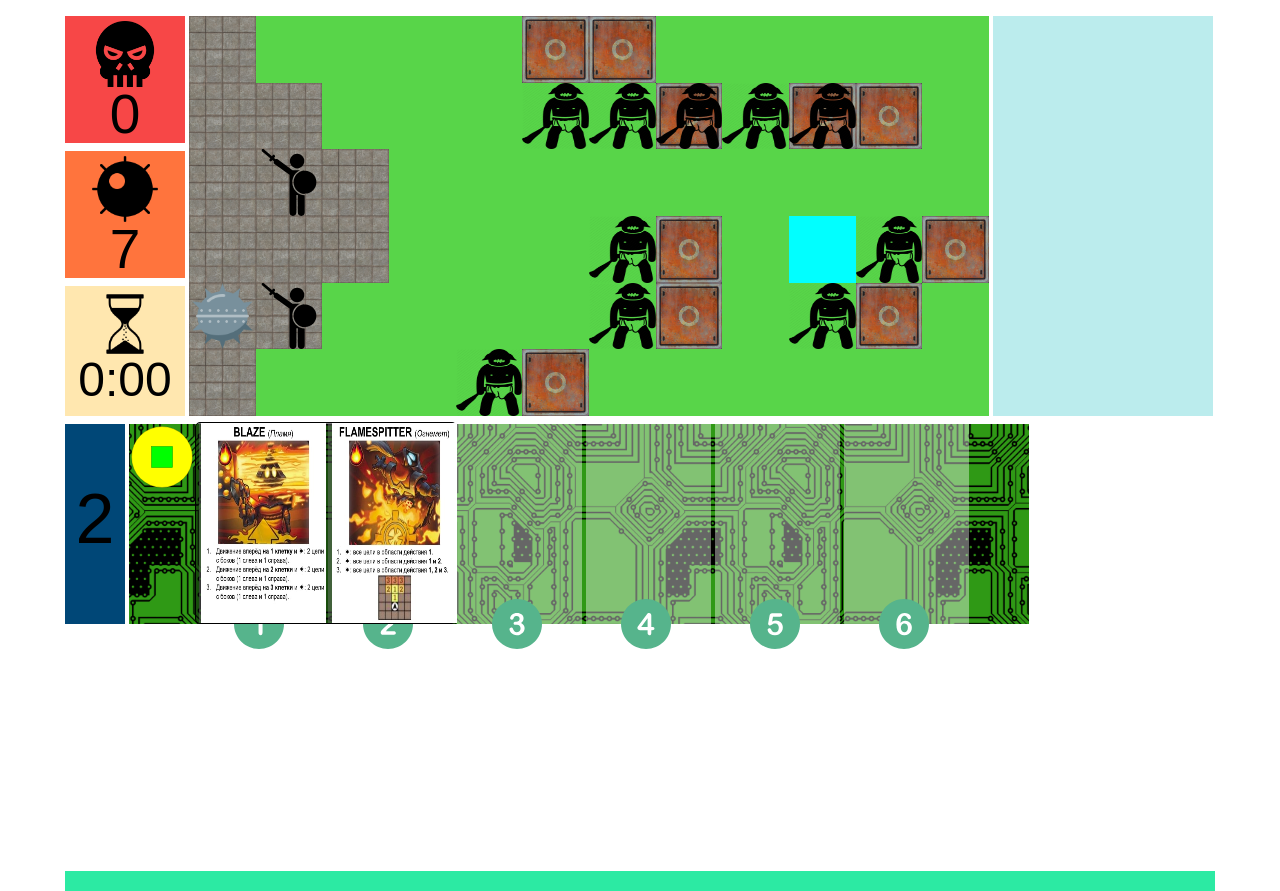
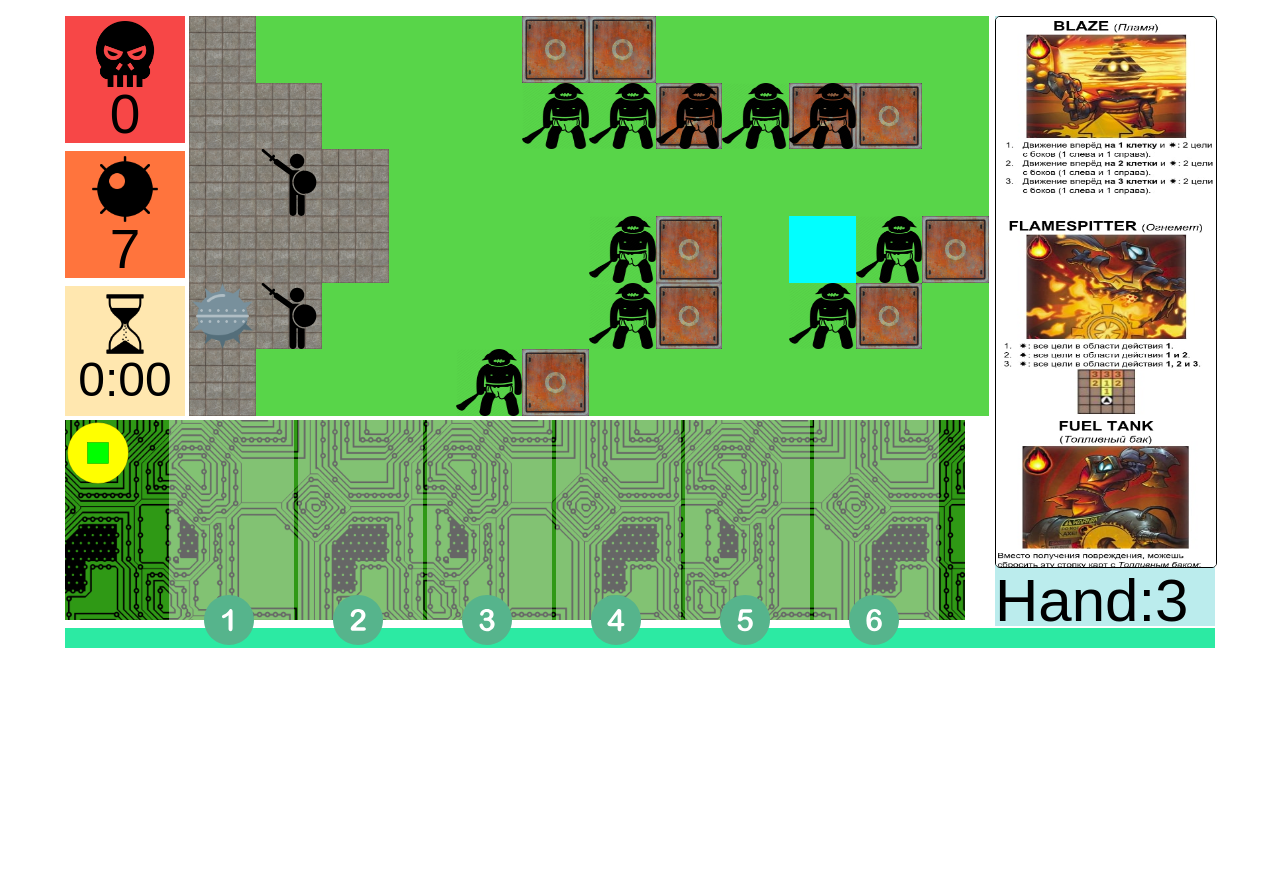
Before and after one commit to blazzer-band/Warriors-vs-Creeps, a plain HTML site: page index.html in a window 1280 px wide. After the commit the page ends 828 px from the top, so only its background shows below. Drawn offline with Linux system fonts and the light colour scheme.

Commit message:
#1 Remake board

```diff
--- a/index.html
+++ b/index.html
@@ -9,6 +9,8 @@
 <body>
 
 <div id="content">
+	<div id="main-area">
+		<div id="left-block">
 			<div id="main">
 				<div id="trackers">
 					<div id="kill-tracker">
@@ -33,15 +35,8 @@
 					</table>
 					<video id="win-or-defeat" controls></video>
 				</div>
-		<div id="chat"></div>
 			</div>
-	<div id="footer">
-		<div id="hand">
-			<div id="hand-counter">0</div>
-			<div id="current-card">
-			</div>
-			<div id="hand-board"></div>
-		</div>
+			<div id="progamming-table">
 				<div id="card-field">
 		       	<div id="user-icon"></div>
 		        <div id="card-1">
@@ -81,17 +76,23 @@
 					<div id="number-6-icon"></div>
 		        </div>
 		    </div>
-		<div id="x-card">
-            <div id="xxx-card"></div>
-        </div>
-		<div id="footer_footer">
 		</div>
 		</div>
+		<div id="hand-content">
+			<div id="hand">
+				<div id="hand-counter">Hand:0</div>
+				<div id="hand-board"></div>
+			</div>
+		</div>
+	</div>
+	<div id="footer">
+		<div id="footer_footer"></div>
 	</div>
 
 	<div id="choose-board"></div>
 
 	<div id="message"></div>
+</div>
 
 <div id="welcome">
 	<div id="x-welcome">Welcome</div>
--- a/script/app.js
+++ b/script/app.js
@@ -254,11 +254,11 @@ function Game() {
 		(function select(userId = 0){
 			// Предоставить выбор пользователю users[userId]
 			let count = Math.min(countCard, selectionCards.length)
-
-			if(count === 0) {
-				lose()
-				return
-			}
+			count = 3;
+			// if(count === 0) {
+			// 	lose()
+			// 	return
+			// }
 
 
 			users[userId].selectCards(count, selectionCards, function(selectedCards){
--- a/script/graph.js
+++ b/script/graph.js
@@ -181,26 +181,23 @@ function Render() {
     }
 
     // Обновить карты в руке рука не активна(перемещать карты нельзя)
-    this.setHand = function(cards){
-
+    this.setHand = function(cards){;
       let cardsCounter = document.getElementById("hand-counter");
-      cardsCounter.innerHTML = cards.length;
+      cardsCounter.innerHTML = "Hand:"+cards.length;
       let cardBoard = document.getElementById("hand-board");
+	  cardBoard.style.display = "flex";
       cardBoard.innerHTML = "";
-      let boardWidth = cards.length * 130;
-      cardBoard.style.width = boardWidth + "px";
       console.log(cards);
       for (let i = 0; i < cards.length; i++){
         // cardBoard.appendChild(document.createElement("div"));
         // cardBoard.children[i].className = "hand-card";
-        let img = new Image(125, 200);
+        let img = new Image(220, 200);
         img.className = "hand-card"
         img.src = CARD_IMGS[cards[i]];
         img.cardId = cards[i];
         cardBoard.appendChild(img);
       }
-
-       cardBoard.style.display = "block";
+	  cardBoard.style.display = "flex";
     }
 
 
--- a/stylesheets/basic_style.css
+++ b/stylesheets/basic_style.css
@@ -4,15 +4,20 @@
   margin: 0;
   padding: 0;
   white-space: nowrap;
+  user-select: none;
+  -webkit-user-drag: none;
 }
+
 #game-map {
   display: table;
   width: 800px;
   height: 400px;
 }
+
 #game-map, tr, td {
   border-collapse: collapse;
 }
+
 td img {
   position: absolute;
   top: 0;
@@ -31,11 +36,18 @@ td {
   margin: 0 auto;
 }
 
+#left-block{
+	margin-top: 1em;
+    display: inline-block;
+    width: 930px;
+    /* height: 400px; */
+}
+
 #main {
-  margin-top: 1em;
-  display: block;
-  width: 1150px;
-  height: 400px;
+	/* margin-top: 1em;
+    display: block;
+    width: 930px;
+    height: 400px; */
 }
 
 #map {
@@ -137,13 +149,26 @@ td {
   font-family: sans-serif;
 }
 
-#chat {
+/* #chat {
   display: inline-block;
   width: 220px;
   height: 400px;
 
   background-color: #BBECED;
+} */
+
+#hand-content{
+	margin-top: 1em;
+	position: absolute;
+    /* left: 1000px; */
+    display: inline-block;
+
+    /* width: 220px; */
+    height: 610px;
+	width: 220px;
+    background-color: #BBECED;
 }
+
 
 #footer {
   display: block;
@@ -153,38 +178,44 @@ td {
 }
 
 #hand {
-  display: inline-block;
+  /* display: inline-block;
   background-color: #004777;
   width: 60px;
-  height: 200px;
+  height: 200px; */
 }
 
 #hand-counter{
-  height: 40px;
+  /* height: 40px; */
   text-align: center;
   font-style: normal;
-  font-size: 70px;
-  position: relative;
-  top: 55px;
+  font-size: 60px;
+  position: absolute;
+  top: 550px;
+  /* left: 90px; */
+  /* top: 55px; */
 }
 
 #hand-board{
-  display: none;
-  position: relative;
-  height: 200px;
+  display: flex;
+  position: absolute;
+  justify-content: space-around;
+  width: 220px;
+  height: 550px;
   border: 1px solid black;
   border-radius: 5px;
   background-color: rgba(2,3,4,0.5);
-  top: -244px;
-  left: 130px;
+  background-color: black;
+  /* top: 500px; */
+  /* left: 130px; */
   z-index: 10;
+  flex-direction: column;
+  overflow-y: scroll;
 }
 
 .hand-card{
-  display: inline-block;
-  width: 125px;
+  display: block;
+  width: 220px;
   height: 200px;
-  margin-left: 0.33em;
 
 }
 
@@ -216,8 +247,9 @@ td {
   z-index: 2;
   display: inline-block;
   background-image: url("../models/tmp files/platform.svg");
-  width: 66px;
-  height: 66px;
+  width: 100px;
+  height: 100px;
+  background-repeat: no-repeat;
 }
 
 #number-1-icon, #number-2-icon, #number-3-icon, #number-4-icon, #number-5-icon, #number-6-icon{
@@ -372,7 +404,7 @@ td {
 
 #choose-board,  #message{
   display: none;
-  top: -500px;
+  top: -650px;
   position: relative;
   margin: 0 auto;
   height: 200px;
```
Lines whose indentation alone changed are shown as unchanged.
